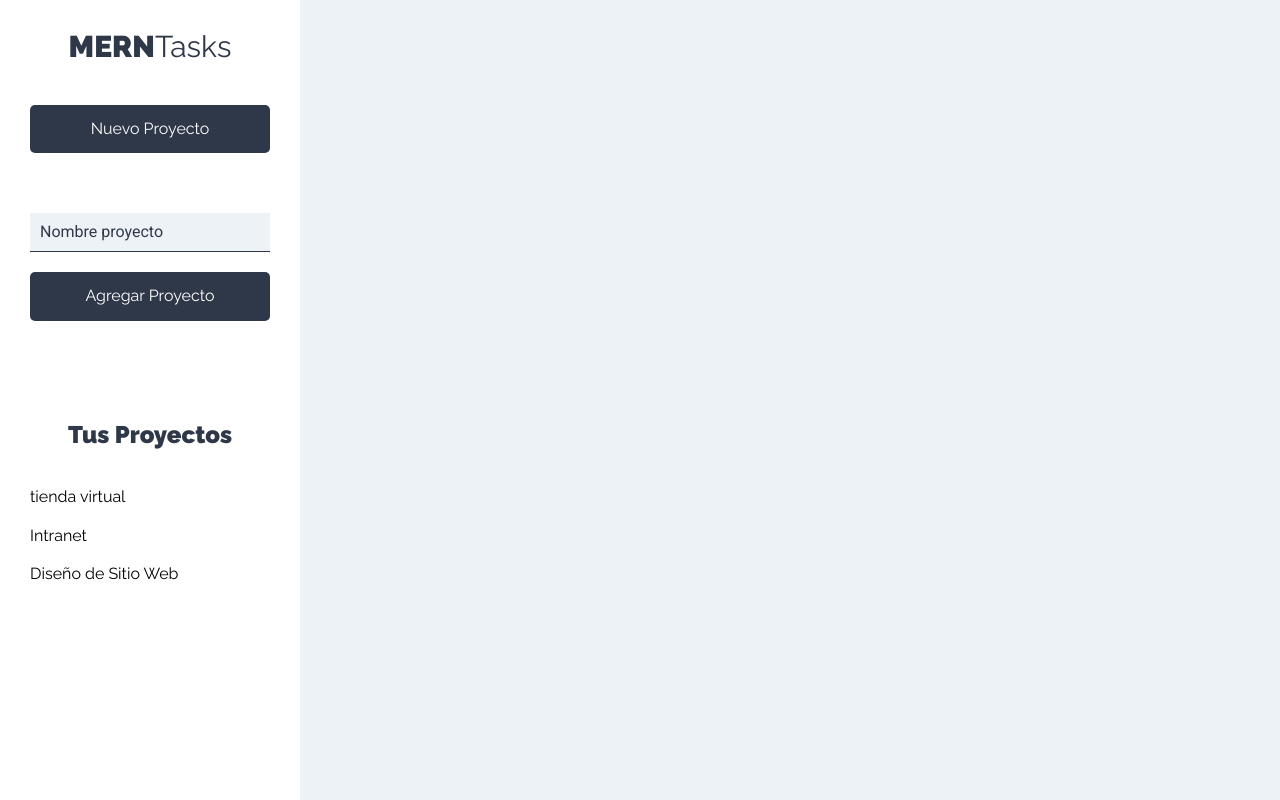
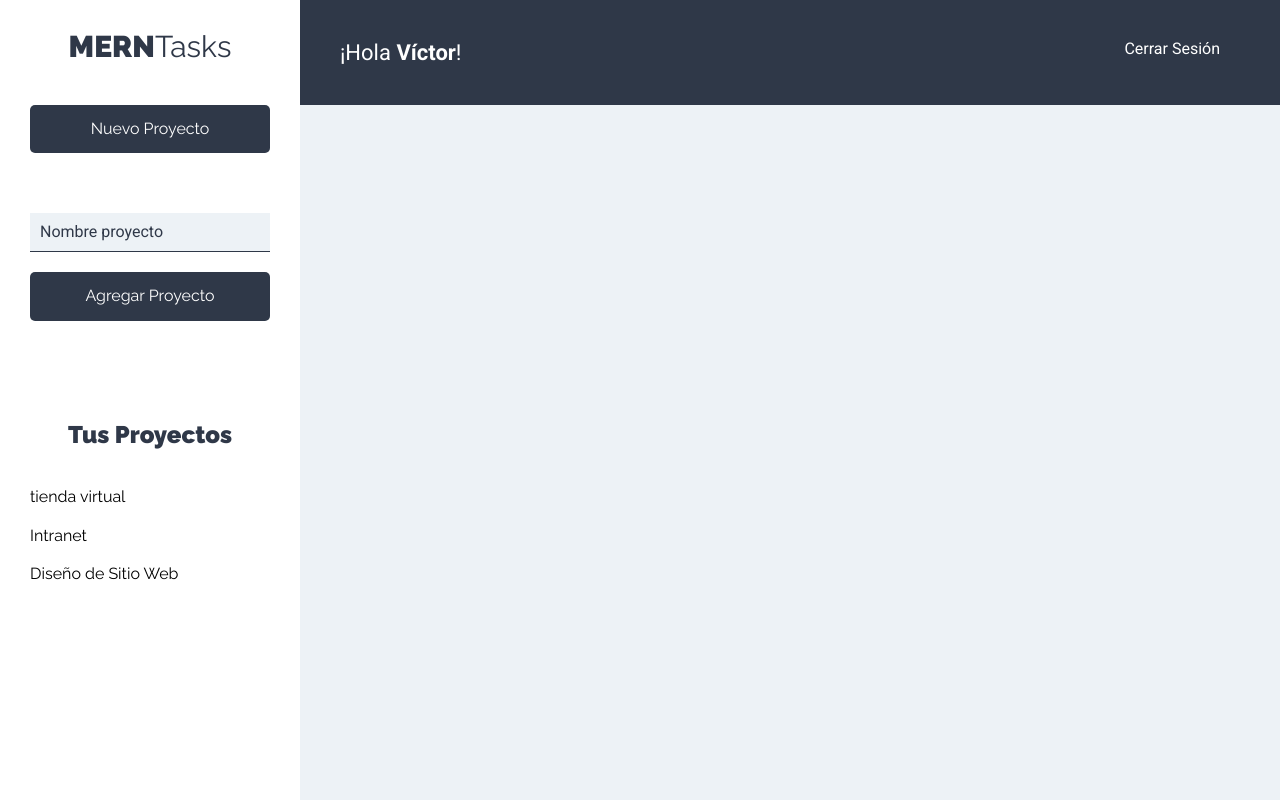
Before and after one commit to militroncho7/MERNTask, a React (Create React App) app: page /proyectos in a window 1280 px wide. Built offline with nearby package versions, Linux system fonts and the light colour scheme.

Commit message:
add header

```diff
--- /dev/null
+++ b/src/components/layout/Barra.js
@@ -0,0 +1,17 @@
+import React from 'react';
+
+const Barra = () => {
+    return (
+        <header className="app-header">
+            <p className="nombre-usuario">¡Hola <span>Víctor</span>!</p>
+
+            <nav className="nav-principal">
+                <a href="#!">Cerrar Sesión</a>
+            </nav>
+        </header>
+
+
+    );
+}
+
+export default Barra;
--- a/src/components/proyectos/Proyectos.js
+++ b/src/components/proyectos/Proyectos.js
@@ -1,5 +1,6 @@
 import React from 'react';
 import Sidebar from '../layout/Sidebar';
+import Barra from '../layout/Barra';
 
 const Proyectos = () => {
     return (
@@ -7,6 +8,8 @@ const Proyectos = () => {
             <Sidebar />
 
             <div className="seccion-principal">
+                <Barra />
+
                 <main>
                     <div className="contenedor-tareas">
 
```
